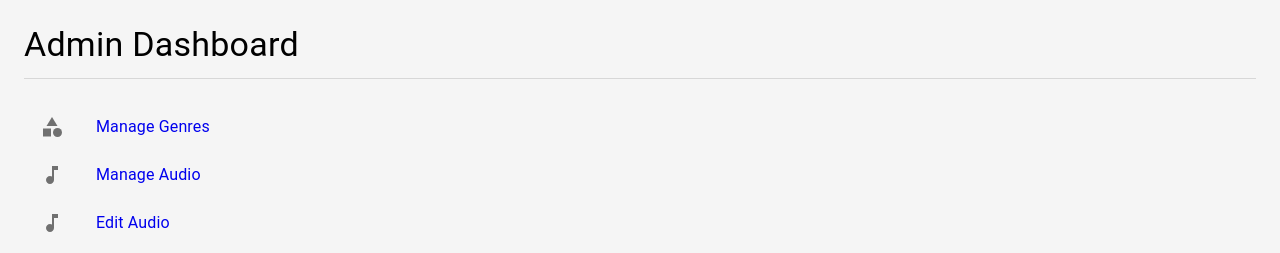
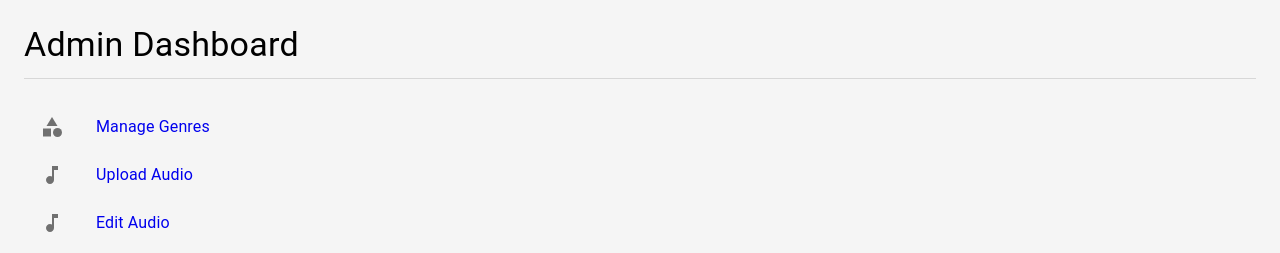
Before and after one commit to zahidprvz/zenflector-admin, a React (Vite) app: page / in a window 1280 px wide. Shown: the top 253 px of the page. Built offline with nearby package versions, Linux system fonts and the light colour scheme.

Commit message:
changed the manage audio to upload audio , in navigation

```diff
--- a/src/screens/Dashboard.jsx
+++ b/src/screens/Dashboard.jsx
@@ -32,7 +32,7 @@ const Dashboard = () => {
           <ListItemIcon>
             <MusicNoteIcon />
           </ListItemIcon>
-          <ListItemText primary="Manage Audio" />
+          <ListItemText primary="Upload Audio" />
         </ListItem>
         <ListItem button component={Link} to="/audio-list">
           <ListItemIcon>
```
